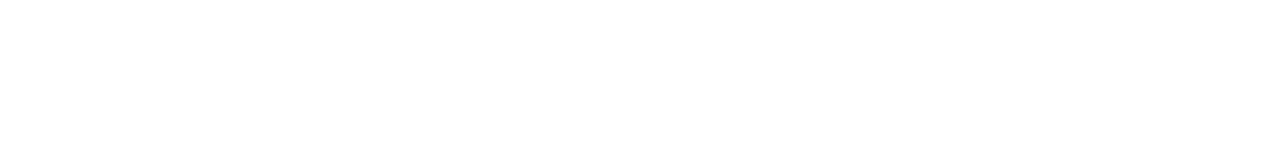
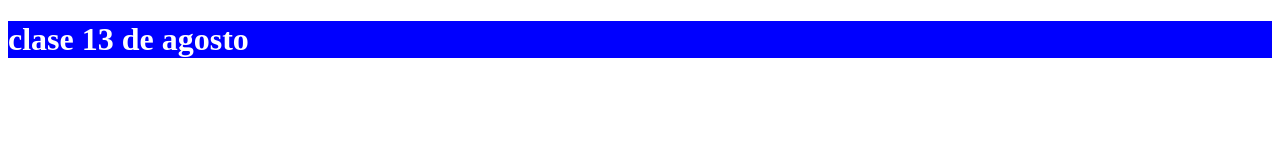
Before and after one commit to Diegoalgosa/webpage, a plain HTML site: page index.html in a window 1280 px wide. Drawn offline with Linux system fonts and the light colour scheme.

Commit message:
add js externo

```diff
--- /dev/null
+++ b/estilos.css
@@ -0,0 +1,3 @@
+h1 {
+    border: 1 px dotted black;
+}
--- a/index.html
+++ b/index.html
@@ -3,9 +3,23 @@
 <head>
     <meta charset="UTF-8">
     <meta name="viewport" content="width=device-width, initial-scale=1.0">
-    <title>Document</title>
+    <meta name="description" content="clase html, css, js">
+    <meta name="keywords" content="uanl,facpya,lti">
+    <meta name="author" content="dags">
+    <link rel="stylesheet" href="estilos.css">
+    <title>CLASE 13 DE AGOSTO</title>
+    <style>
+        h1 {
+            color:white;
+            background-color: blue;
+        }
+    </style>
+    <script>
+        consolore.log ("Hola mundo")
+    </script>
 </head>
 <body>
-
+    <h1>clase 13 de agosto</h1>
+<script src="main.js"></script>
 </body>
 </html>
--- /dev/null
+++ b/main.js
@@ -0,0 +1 @@
+console.log("hola mundo desde js externo")
```
